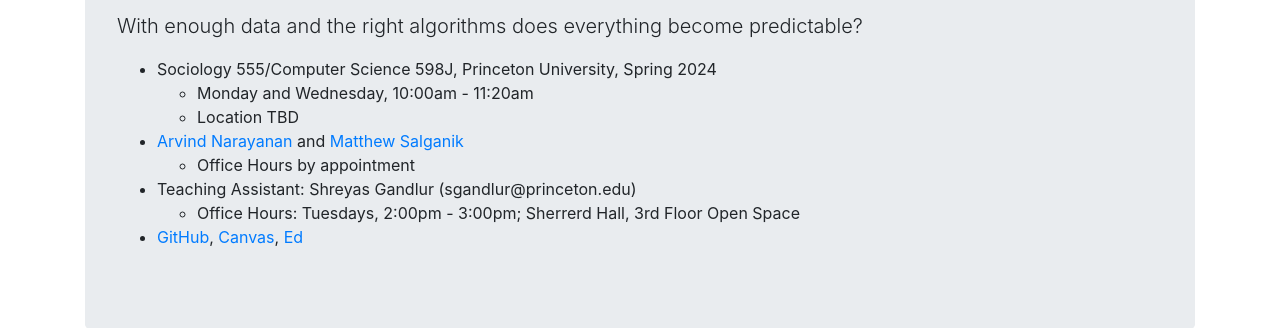
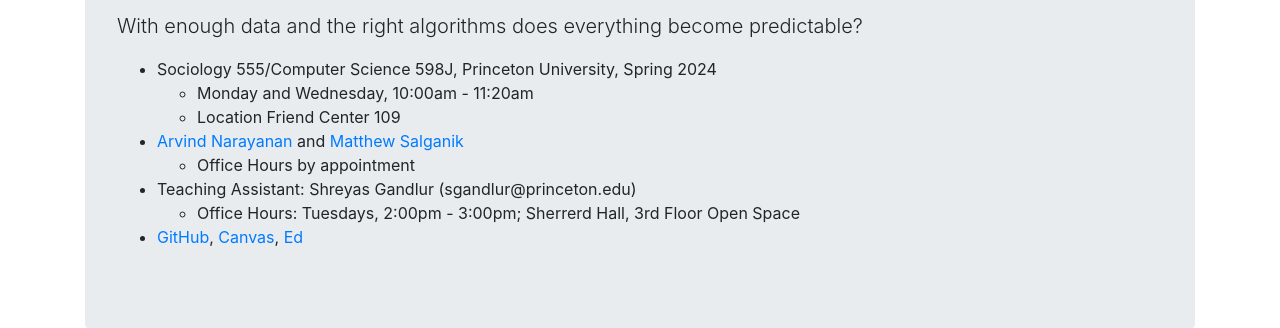
Before and after one commit to msalganik/soc555-cos598J_s2024, a Jekyll site: the page built from index.md, in a window 1280 px wide. Shown: the part 192-520 px from the top of the page. Built offline with Jekyll 4.4.1, drawn with Linux system fonts in a browser that asks for light colours; comment, search, counter and statistics services are not loaded.

Commit message:
adding location

```diff
--- a/index.md
+++ b/index.md
@@ -12,7 +12,7 @@ menuPosition: 1
     <li>Sociology 555/Computer Science 598J, Princeton University, Spring 2024
         <ul>
             <li>Monday and Wednesday, 10:00am - 11:20am</li>
-            <li>Location TBD</li>
+            <li>Location Friend Center 109</li>
         </ul>
     </li>
     <li><a href="https://www.cs.princeton.edu/~arvindn/">Arvind Narayanan</a> and <a href="https://www.princeton.edu/~mjs3/">Matthew Salganik</a>
```
